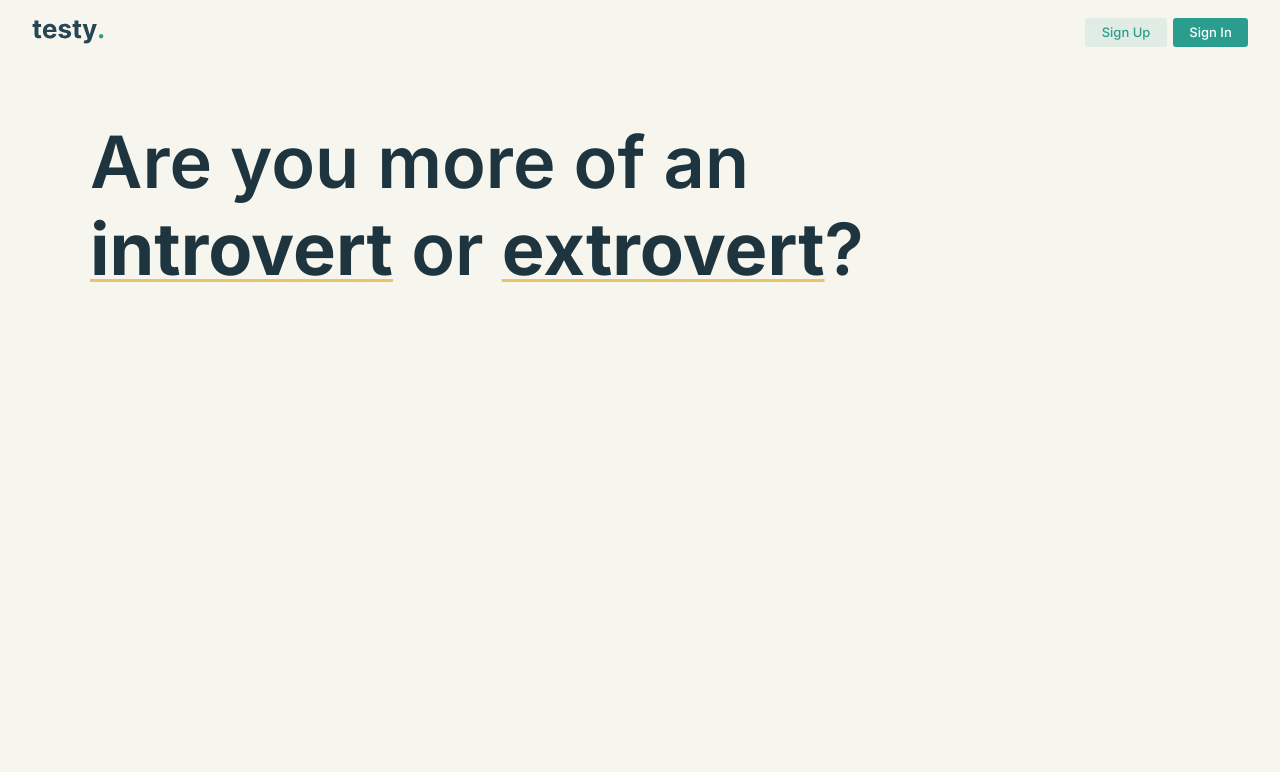
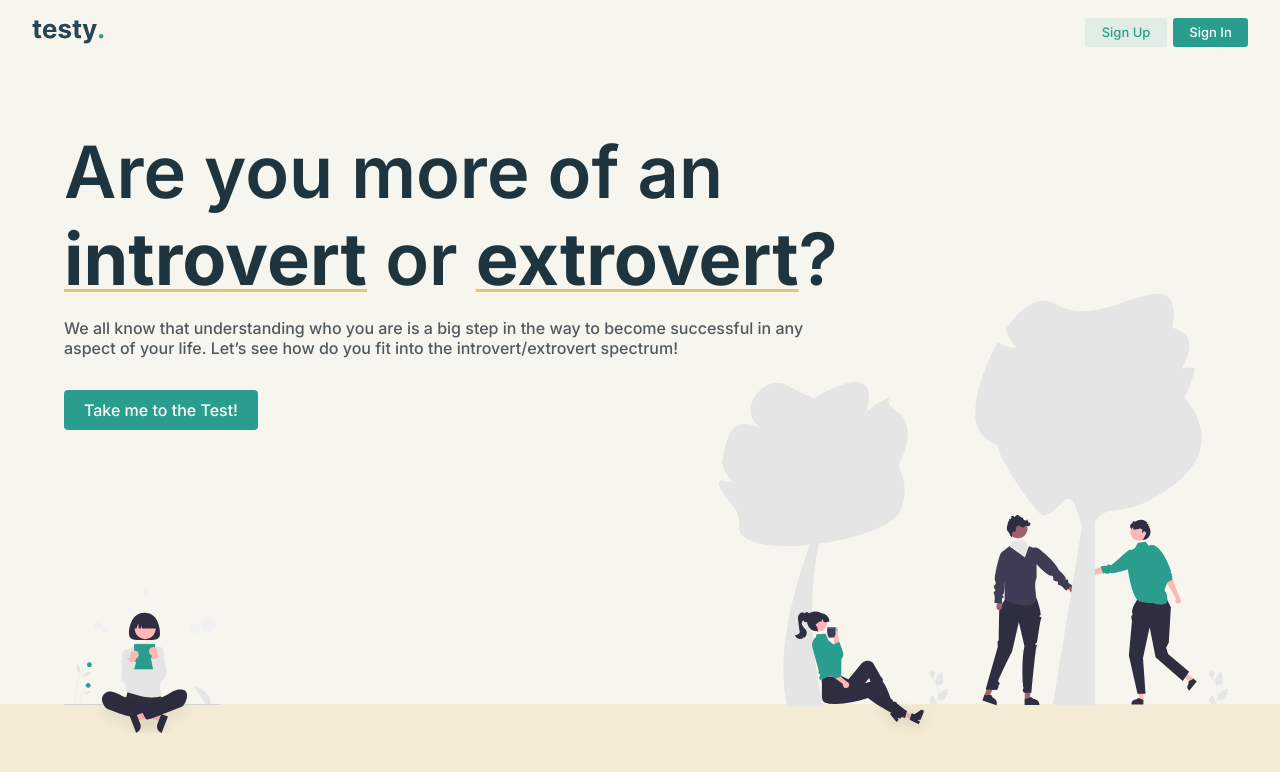
Before and after one commit to rodrigorcs/testy_front-end, a React (Vite) app: page / in a window 1280 px wide. Shown: the top 772 px of the page. Built offline with nearby package versions, Linux system fonts and the light colour scheme.

Commit message:
Updated LandingPage component

```diff
--- a/src/pages/LandingPage/index.tsx
+++ b/src/pages/LandingPage/index.tsx
@@ -1,22 +1,65 @@
-import React, { FC, ReactNode } from "react";
+import React, { FC, ReactNode, MutableRefObject, useRef, useState, useLayoutEffect } from "react";
 
 import styled from "styled-components";
 
+import getSpacingStyles, { SpacingProps } from "../../components/utils/spacingStyles";
 import Header from "../../components/Header";
 import Text from "../../components/Text";
+import Button from "../../components/Button";
+import Footer from "../../components/Footer";
 
 const Container: FC<{ children: ReactNode }> = styled.div`
+  display: flex;
+  flex-direction: column;
   height: 100vh;
   background-color: ${({ theme }) => theme.colors.background.b100};
+`;
+
+interface PageContentProps extends SpacingProps {
+  children: ReactNode;
+}
+
+const PageContent: FC<PageContentProps> = styled.div`
+  ${(props) => getSpacingStyles(props)}
+  flex: 1;
+  display: flex;
+  flex-direction: column;
+  align-items: flex-start;
+  z-index: 2;
+`;
+
+interface TextContainerProps extends SpacingProps {
+  children: ReactNode;
+}
+
+const TextContainer: FC<TextContainerProps> = styled.div`
+  max-width: 49em;
+  display: flex;
+  flex-direction: column;
+  & :not(:first-child) {
+    margin-top: ${({ theme }) => theme.spacing.regular};
+  }
 `;
 
 const LandingPage: FC = () => {
   return (
     <Container>
       <Header />
-      <Text type="h1" marginTop="small" marginLeft="large">
-        Are you more of an <br /> <span>introvert</span> or <span>extrovert</span>?
-      </Text>
+      <PageContent padding="xxxlarge">
+        <TextContainer>
+          <Text type="h1">
+            Are you more of an <span>introvert</span> or <span>extrovert</span>?
+          </Text>
+          <Text type="p" color="neutral.n200" size="regular">
+            We all know that understanding who you are is a big step in the way to become successful in any
+            aspect of your life. Let’s see how do you fit into the introvert/extrovert spectrum!
+          </Text>
+        </TextContainer>
+        <Button big marginTop="xxlarge">
+          Take me to the Test!
+        </Button>
+      </PageContent>
+      <Footer />
     </Container>
   );
 };
```
